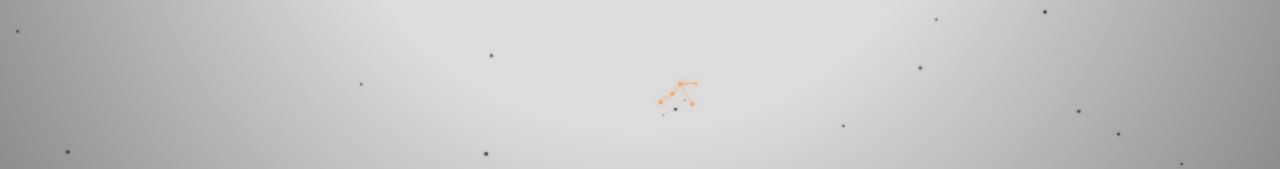
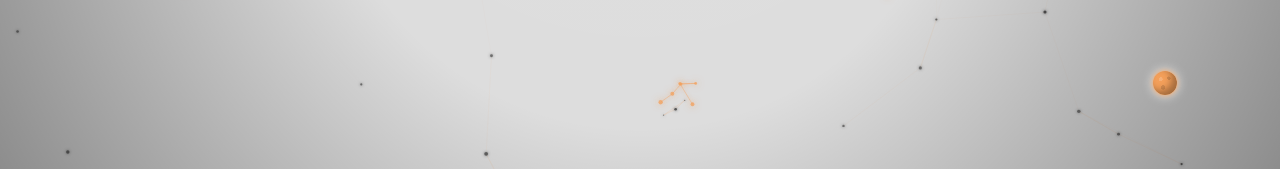
Before and after one commit to youngclaus/weidenfeller, a Next.js app: page / in a window 1280 px wide. Shown: the part 589-758 px from the top of the page. Built offline with nearby package versions, Linux system fonts and the light colour scheme; a web font is replaced by a local one.

Commit message:
feat: place theme moon among constellations

```diff
--- a/pages/index.tsx
+++ b/pages/index.tsx
@@ -2,12 +2,14 @@ import React from 'react';
 import styled from 'styled-components';
 import ConstellationBackground from '../components/Index/ConstellationBackground';
 import FeaturedStars from '../components/Index/FeaturedStars';
+import ThemeMoon from '../components/Index/ThemeMoon';
 
 const Index: React.FC = () => {
   return (
     <Container>
       <ConstellationBackground />
       <FeaturedStars />
+      <ThemeMoon />
     </Container>
   );
 };
```
